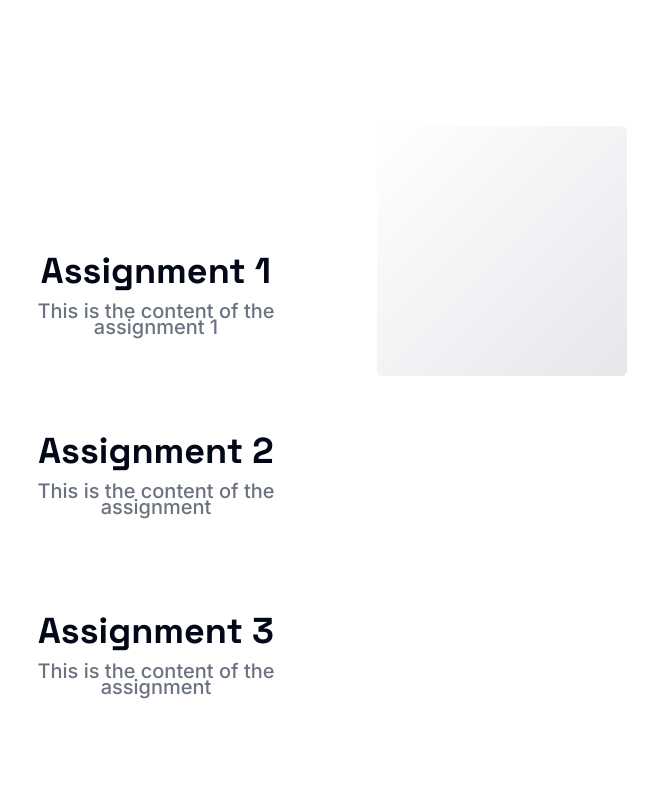
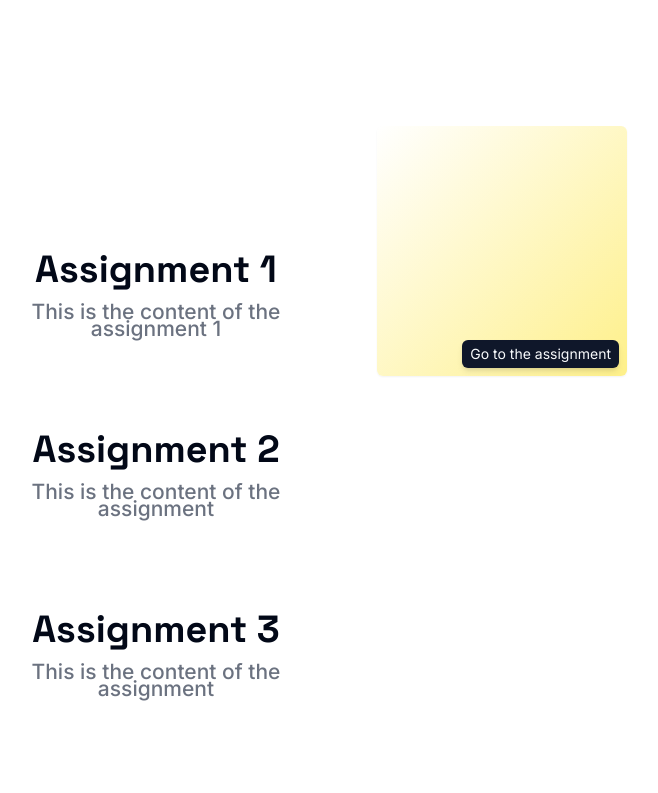
Before and after one commit to Berrutz/DataVis-Project, a Next.js app in the folder web-application/: page /DataVis-Project/ in a window 1280 px wide. Shown: the part 2340-3133 px from the top of the page, without its empty margins (311-969 px from the left). Built offline with nearby package versions, Linux system fonts and the light colour scheme.

Commit message:
Added switch assignment card

```diff
--- a/web-application/src/app/_components/assignments-section.tsx
+++ b/web-application/src/app/_components/assignments-section.tsx
@@ -2,7 +2,8 @@
 
 import { useSectionInView } from "@/hooks/use-section-in-view"
 import { cn } from "@/lib/utils";
-import { useScroll, useTransform, motion, useInView, inView } from "framer-motion";
+import { useScroll, useTransform, motion, useInView } from "framer-motion";
+import Link from "next/link";
 import { useEffect, useRef, useState } from "react";
 
 type AssignmentDataType = {
@@ -33,6 +34,8 @@ const assignmentsData: AssignmentDataType[] = [
   },
 ]
 
+type CurrentAssignmentType = typeof assignmentsData[number]["name"];
+
 export default function AssignmentsSection() {
   const { ref } = useSectionInView("Assignments", 0.3);
   const { scrollYProgress } = useScroll({
@@ -41,8 +44,9 @@ export default function AssignmentsSection() {
     offset: ["start start", "end end"]
   });
 
-  const assignmentsXTranslate = useTransform(scrollYProgress, [0.46, 0.9], ["100%", "-150%"]);
+  const assignmentsXTranslate = useTransform(scrollYProgress, [0.46, 0.85], ["100%", "-150%"]);
   const [isSmallScreen, setIsSmallScreen] = useState(false);
+  const [currentFocusedAss, setCurrentFocusedAss] = useState<CurrentAssignmentType[]>([]);
 
   // This is needed to disable scroll animation used in small screens
   useEffect(() => {
@@ -61,7 +65,7 @@ export default function AssignmentsSection() {
       <div className="mb-12 h-[200vh] w-full sm:mb-0 sm:flex sm:h-fit sm:justify-center">
         <div className="sticky top-0 flex h-screen flex-col items-center justify-center gap-24 overflow-clip sm:relative sm:h-fit sm:w-full sm:max-w-[1200px] sm:flex-row sm:items-start sm:overflow-visible">
 
-          <motion.div className="flex gap-24 sm:my-[50vh] sm:flex-col sm:justify-between sm:gap-24"
+          <motion.div className="flex h-full items-end gap-24 sm:my-[50vh] sm:w-full sm:flex-col sm:justify-between"
             style={{
               translateX: isSmallScreen ? assignmentsXTranslate : 0,
             }}
@@ -69,6 +73,7 @@ export default function AssignmentsSection() {
             {
               assignmentsData.map((value, index) =>
                 <AssignmentTitle
+                  setSelectedAss={setCurrentFocusedAss}
                   key={index}
                   assignmentData={value}
                   isSmallScreen={isSmallScreen} />
@@ -76,10 +81,13 @@ export default function AssignmentsSection() {
             }
           </motion.div>
 
-          <div className="sm:sticky sm:top-0">
-            <div className="sm:flex sm:h-screen sm:items-center sm:justify-center">
-              <div className="aspect-square h-[250px] rounded-md bg-gradient-to-br from-background to-gray-200" />
-            </div>
+          <div className="relative h-full w-full sm:sticky sm:top-0 sm:h-screen">
+            <NoAssignmentCard currentAssignment={currentFocusedAss.at(0)} />
+            <Assignment1Card currentAssignment={currentFocusedAss.at(0)} />
+            <Assignment2Card currentAssignment={currentFocusedAss.at(0)} />
+            <Assignment3Card currentAssignment={currentFocusedAss.at(0)} />
+            <Assignment4Card currentAssignment={currentFocusedAss.at(0)} />
+            <Assignment5Card currentAssignment={currentFocusedAss.at(0)} />
           </div>
 
         </div>
@@ -92,9 +100,10 @@ export default function AssignmentsSection() {
 interface AssignmentTitlePorps {
   isSmallScreen: boolean;
   assignmentData: AssignmentDataType;
+  setSelectedAss: React.Dispatch<React.SetStateAction<CurrentAssignmentType[]>>;
 };
 
-const AssignmentTitle = ({ assignmentData, isSmallScreen }: AssignmentTitlePorps) => {
+const AssignmentTitle = ({ assignmentData, isSmallScreen, setSelectedAss }: AssignmentTitlePorps) => {
 
   const ref = useRef();
   //@ts-expect-error expected ref assignment error
@@ -109,9 +118,23 @@ const AssignmentTitle = ({ assignmentData, isSmallScreen }: AssignmentTitlePorps
 
   const isInView = isSmallScreen ? smallView : bigView;
 
+  useEffect(() => {
+    if (isInView) {
+      setSelectedAss((prev) => [assignmentData.name, ...prev]);
+    }
+
+    if (!isInView) {
+      setSelectedAss((prev) => prev.filter(name => name !== assignmentData.name));
+    }
+
+  }, [isInView, setSelectedAss])
+
   return (
     //@ts-expect-error expected ref assignment error
-    <div ref={ref} className="w-[250px] text-center sm:max-w-[250px]">
+    <div ref={ref} className={cn(
+      "w-[250px] text-center transition-transform sm:max-w-[250px]",
+      isInView && "scale-105"
+    )}>
       <h2
         className={cn(
           "duration-400 mb-3 font-serif text-4xl font-bold text-gray-400 transition-colors",
@@ -126,3 +149,85 @@ const AssignmentTitle = ({ assignmentData, isSmallScreen }: AssignmentTitlePorps
     </div>
   )
 }
+
+
+interface AssignmentCardProps {
+  className?: string;
+  children?: React.ReactNode;
+  href: string;
+  isSelected: boolean;
+};
+
+const AssignmentCard = ({ className, children, href, isSelected, ...props }: AssignmentCardProps) => {
+  return (
+    isSelected &&
+    <Link
+      href={href}
+      className={cn(
+        "absolute left-1/2 top-0 aspect-square h-[250px] -translate-x-1/2 rounded-md transition-[shadow] sm:left-0 sm:top-1/2 sm:-translate-y-1/2 sm:translate-x-0",
+        isSelected ? "opacity-100 shadow-sm" : "opacity-0",
+        className
+      )}>
+      <div className="absolute bottom-2 right-2 rounded-md bg-primary px-2 py-1 text-sm text-primary-foreground shadow-md">Go to the assignment</div>
+    </Link>
+  )
+}
+
+interface SpecificAssignmentCardProps {
+  currentAssignment?: CurrentAssignmentType;
+}
+
+const NoAssignmentCard = (props: SpecificAssignmentCardProps) => {
+  return (
+    <div
+      className={cn(
+        "absolute left-1/2 top-0 aspect-square h-[250px] -translate-x-1/2 rounded-md bg-gradient-to-br from-background to-gray-200 transition-[shadow] sm:left-0 sm:top-1/2 sm:-translate-y-1/2 sm:translate-x-0",
+        props.currentAssignment === undefined ? "opacity-100" : "opacity-0",
+      )}>
+    </div>
+  )
+}
+
+const Assignment1Card = (props: SpecificAssignmentCardProps) => {
+  return (
+    <AssignmentCard href="#assignments" isSelected={props.currentAssignment == "Assignment 1"} className="bg-gradient-to-br from-background to-orange-200">
+
+    </AssignmentCard>
+  )
+}
+
+
+const Assignment2Card = (props: SpecificAssignmentCardProps) => {
+  return (
+    <AssignmentCard href="#assignments" isSelected={props.currentAssignment == "Assignment 2"} className="bg-gradient-to-br from-background to-blue-200">
+
+    </AssignmentCard>
+  )
+}
+
+
+const Assignment3Card = (props: SpecificAssignmentCardProps) => {
+  return (
+    <AssignmentCard href="#assignments" isSelected={props.currentAssignment == "Assignment 3"} className="bg-gradient-to-br from-background to-emerald-200">
+
+    </AssignmentCard>
+  )
+}
+
+
+const Assignment4Card = (props: SpecificAssignmentCardProps) => {
+  return (
+    <AssignmentCard href="#assignments" isSelected={props.currentAssignment == "Assignment 4"} className="bg-gradient-to-br from-background to-red-200">
+
+    </AssignmentCard>
+  )
+}
+
+
+const Assignment5Card = (props: SpecificAssignmentCardProps) => {
+  return (
+    <AssignmentCard href="#assignments" isSelected={props.currentAssignment == "Assignment 5"} className="bg-gradient-to-br from-background to-yellow-200">
+
+    </AssignmentCard>
+  )
+}
```
